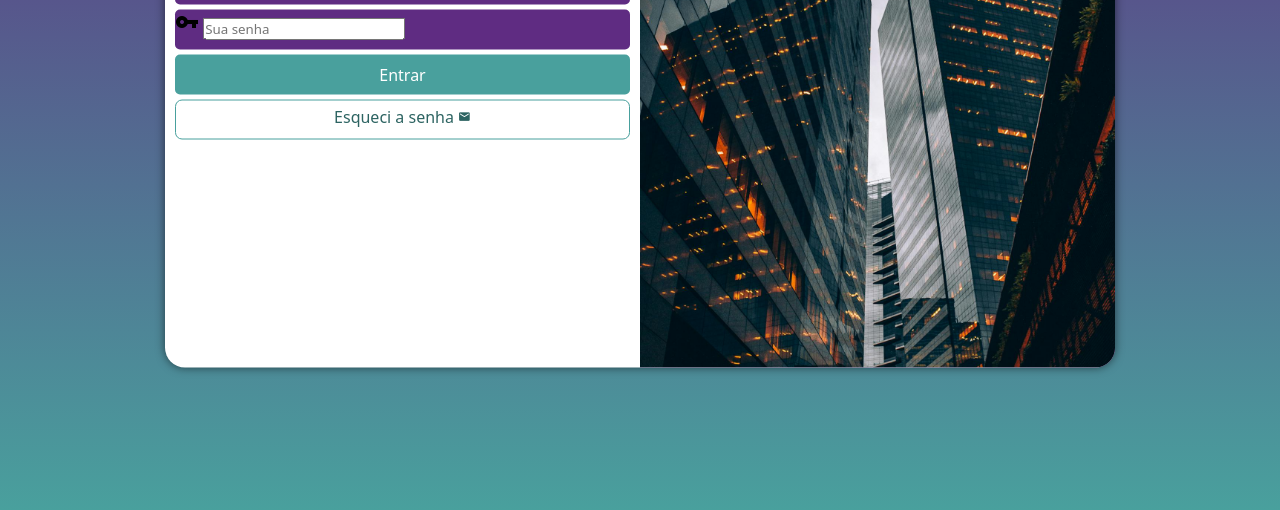
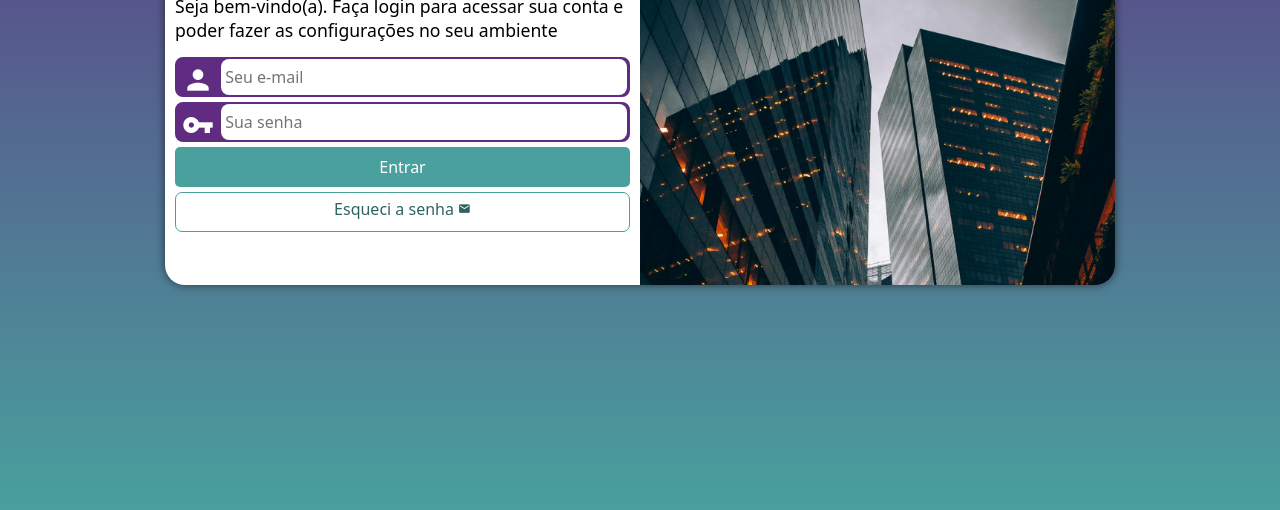
Before and after one commit to Guilherme-Valerio/projeto-login, a plain HTML site: page index.html in a window 1280 px wide. Shown: the part 290-800 px from the top of the page. Drawn offline with Linux system fonts and the light colour scheme.

Commit message:
commit final

```diff
--- a/estilos/media-query.css
+++ b/estilos/media-query.css
@@ -17,6 +17,7 @@ Grandes Telas: acima de 1200px
 
     section#login {
         width: 80vw;
+        height: 300px;
     }
 
     section#login > div#imagem {
@@ -38,6 +39,7 @@ Grandes Telas: acima de 1200px
 
     section#login {
         width: 950px;
+        height: 350px;
     }
 
     section#login > div#imagem {
--- a/estilos/style.css
+++ b/estilos/style.css
@@ -36,8 +36,8 @@ section#login {
     height: 515px;
     border-radius: 20px;
     box-shadow: 0px 0px 10px rgba(0, 0, 0, 0.562);
+    transition-timing-function: ease;
     transform: width .5s, height .5s;
-    transition-timing-function: ease;
 }
 
 section#login > div#imagem {
@@ -59,19 +59,39 @@ div#formulario > h1 {
 
 div#formulario > p {
     font-size: 0.9em;
+    padding-bottom: 10px;
 }
 
 form > div.campo {
     background-color: #5f2c82;
+    border: 2px solid #5f2c82;
     display: block;
     width: 100%;
     height: 40px;
-    border-radius: 5px;
+    border-radius: 8px;
     margin: 5px 0px;
 }
 
 div.campo > label {
     display: none;
+}
+
+div.campo > i {
+    color: white;
+    font-size: 2em;
+    width: 40px;
+    padding: 5px;
+}
+
+div.campo > input {
+    background-color: white;
+    font-size: 1em;
+    width: calc(100% - 45px);
+    height: 100%;
+    border: 0px;
+    border-radius: 8px;
+    padding: 4px;
+    transform: translateY(-13px);
 }
 
 form > input[type=submit] {
```
